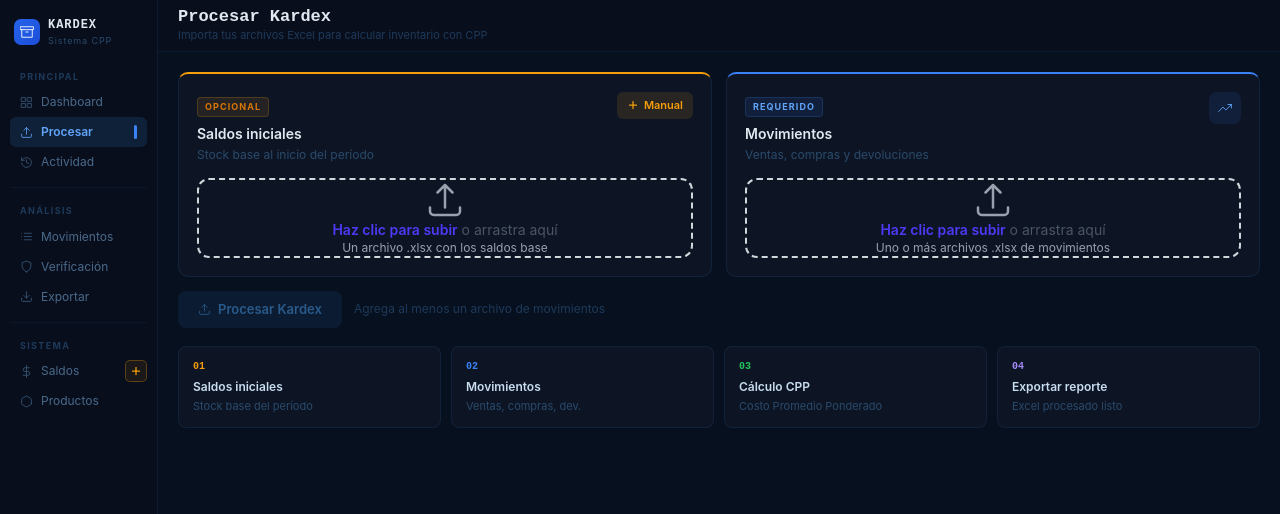
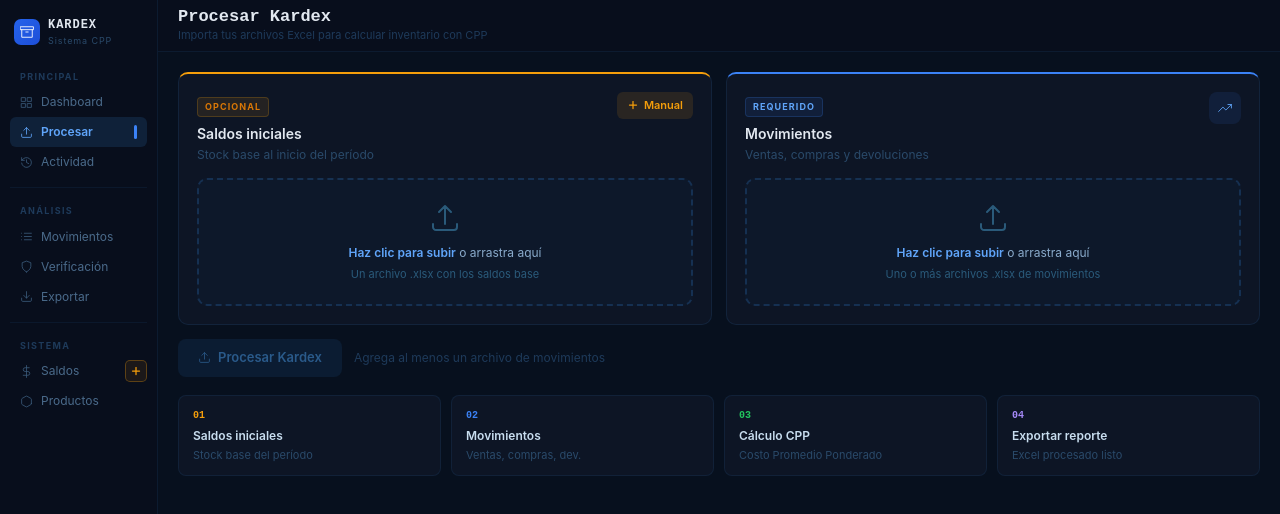
Before and after one commit to Isaac-9026/Kardex-System, a React (Vite) app in the folder frontend/: page / in a window 1280 px wide. Shown: the top 514 px of the page. Built offline with nearby package versions, Linux system fonts and the light colour scheme.

Commit message:
refactor(file-uploader): rediseñar uploader acorde al estilo del panel

```diff
--- a/frontend/src/components/FileUploader.tsx
+++ b/frontend/src/components/FileUploader.tsx
@@ -12,15 +12,16 @@ interface FileUploaderProps {
 
 export default function FileUploader({
   label,
-  accept    = '.xlsx',
-  multiple  = false,
+  accept      = '.xlsx',
+  multiple    = false,
   onChange,
-  files     = [],
-  disabled  = false,
+  files       = [],
+  disabled    = false,
   description,
 }: FileUploaderProps) {
-  const inputRef  = useRef<HTMLInputElement>(null)
+  const inputRef             = useRef<HTMLInputElement>(null)
   const [dragging, setDragging] = useState(false)
+  const [hovered,  setHovered]  = useState(false)
 
   const handleFiles = useCallback((incoming: FileList | null) => {
     if (!incoming) return
@@ -31,6 +32,7 @@ export default function FileUploader({
   const handleDrop = useCallback((e: React.DragEvent) => {
     e.preventDefault()
     setDragging(false)
+    setHovered(false)
     if (disabled) return
     handleFiles(e.dataTransfer.files)
   }, [disabled, handleFiles])
@@ -48,81 +50,103 @@ export default function FileUploader({
 
   const handleChange = (e: React.ChangeEvent<HTMLInputElement>) => {
     handleFiles(e.target.files)
-    // Reset para permitir subir el mismo archivo nuevamente
     e.target.value = ''
   }
 
   const eliminarArchivo = (index: number) => {
-    const nuevos = files.filter((_, i) => i !== index)
-    onChange(nuevos)
+    onChange(files.filter((_, i) => i !== index))
   }
 
+  const active = dragging || hovered
+
   return (
-    <div className="w-full">
-      {/* Label */}
-      <p className="text-sm font-semibold text-gray-700 mb-2">{label}</p>
+    <div style={{ width: '100%' }}>
+      {label && (
+        <p style={{ fontSize: 12, fontWeight: 600, color: '#4a7a9a', marginBottom: 8 }}>
+          {label}
+        </p>
+      )}
 
-      {/* Zona de drop */}
+      {/* ── Zona de drop ── */}
       <div
         onClick={handleClick}
         onDrop={handleDrop}
         onDragOver={handleDragOver}
         onDragLeave={handleDragLeave}
-        className={[
-          'border-2 border-dashed rounded-xl p-6 text-center cursor-pointer transition-all',
-          dragging
-            ? 'border-indigo-500 bg-indigo-50'
-            : 'border-gray-300 hover:border-indigo-400 hover:bg-gray-50',
-          disabled ? 'opacity-50 cursor-not-allowed' : '',
-        ].join(' ')}
+        onMouseEnter={() => { if (!disabled) setHovered(true) }}
+        onMouseLeave={() => setHovered(false)}
+        style={{
+          border: `2px dashed ${active ? '#3b82f6' : 'rgba(56,139,221,0.22)'}`,
+          borderRadius: 10,
+          padding: '22px 16px',
+          textAlign: 'center',
+          cursor: disabled ? 'not-allowed' : 'pointer',
+          transition: 'border-color .15s, background .15s',
+          background: active
+            ? 'rgba(59,130,246,0.08)'
+            : 'rgba(56,139,221,0.03)',
+          opacity: disabled ? 0.5 : 1,
+          display: 'flex',
+          flexDirection: 'column',
+          alignItems: 'center',
+          justifyContent: 'center',
+          gap: 10,
+          minHeight: 110,
+        }}
       >
-        {/* Ícono */}
-        <div className="flex justify-center mb-3">
         <svg
-            className={`w-10 h-10 ${dragging ? 'text-indigo-500' : 'text-gray-400'}`}
+          width="32" height="32"
           fill="none" viewBox="0 0 24 24" stroke="currentColor"
+          style={{ color: active ? '#3b82f6' : '#2a5a7a', transition: 'color .15s' }}
         >
           <path
             strokeLinecap="round" strokeLinejoin="round" strokeWidth={1.5}
-              d="M3 16.5v2.25A2.25 2.25 0 005.25 21h13.5A2.25 2.25 0
-                 0021 18.75V16.5m-13.5-9L12 3m0 0l4.5 4.5M12 3v13.5"
+            d="M3 16.5v2.25A2.25 2.25 0 005.25 21h13.5A2.25 2.25 0 0021
+               18.75V16.5m-13.5-9L12 3m0 0l4.5 4.5M12 3v13.5"
           />
         </svg>
-        </div>
 
-        <p className="text-sm text-gray-600">
-          <span className="font-semibold text-indigo-600">Haz clic para subir</span>
+        <div>
+          <p style={{ fontSize: 12, color: '#8aabcc', margin: 0 }}>
+            <span style={{ fontWeight: 600, color: active ? '#93c5fd' : '#60a5fa' }}>
+              Haz clic para subir
+            </span>
             {' '}o arrastra aquí
           </p>
-        <p className="text-xs text-gray-400 mt-1">
+          <p style={{ fontSize: 11, color: '#2a5a7a', marginTop: 4 }}>
             {description || 'Solo archivos .xlsx'}
           </p>
         </div>
+      </div>
 
-      {/* Input oculto */}
+      {/* ── Input oculto ── */}
       <input
         ref={inputRef}
         type="file"
         accept={accept}
         multiple={multiple}
-        className="hidden"
+        style={{ display: 'none' }}
         onChange={handleChange}
         disabled={disabled}
       />
 
-      {/* Lista de archivos seleccionados */}
+      {/* ── Lista de archivos ── */}
       {files.length > 0 && (
-        <ul className="mt-3 space-y-2">
+        <ul style={{ marginTop: 10, listStyle: 'none', padding: 0, display: 'flex', flexDirection: 'column', gap: 6 }}>
           {files.map((file, i) => (
             <li
               key={i}
-              className="flex items-center justify-between bg-indigo-50 border
-                         border-indigo-200 rounded-lg px-3 py-2"
+              style={{
+                display: 'flex', alignItems: 'center', justifyContent: 'space-between',
+                background: '#0d1525',
+                border: '1px solid rgba(59,130,246,0.3)',
+                borderRadius: 8, padding: '7px 12px',
+              }}
             >
-              <div className="flex items-center gap-2 min-w-0">
+              <div style={{ display: 'flex', alignItems: 'center', gap: 8, minWidth: 0 }}>
                 <svg
-                  className="w-4 h-4 text-indigo-500 shrink-0"
-                  fill="none" viewBox="0 0 24 24" stroke="currentColor"
+                  width="14" height="14" fill="none" viewBox="0 0 24 24" stroke="currentColor"
+                  style={{ color: '#60a5fa', flexShrink: 0 }}
                 >
                   <path
                     strokeLinecap="round" strokeLinejoin="round" strokeWidth={2}
@@ -131,25 +155,20 @@ export default function FileUploader({
                        01.293.707V19a2 2 0 01-2 2z"
                   />
                 </svg>
-                <span className="text-sm text-indigo-700 font-medium truncate">
+                <span style={{
+                  fontSize: 12, fontWeight: 500, color: '#c8ddef',
+                  fontFamily: "'IBM Plex Mono', monospace",
+                  overflow: 'hidden', textOverflow: 'ellipsis', whiteSpace: 'nowrap',
+                }}>
                   {file.name}
                 </span>
-                <span className="text-xs text-gray-400 shrink-0">
+                <span style={{ fontSize: 11, color: '#2a5a7a', flexShrink: 0 }}>
                   ({(file.size / 1024).toFixed(0)} KB)
                 </span>
               </div>
 
               {!disabled && (
-                <button
-                  onClick={(e) => { e.stopPropagation(); eliminarArchivo(i) }}
-                  className="ml-2 text-gray-400 hover:text-red-500 transition-colors shrink-0"
-                  title="Eliminar"
-                >
-                  <svg className="w-4 h-4" fill="none" viewBox="0 0 24 24" stroke="currentColor">
-                    <path strokeLinecap="round" strokeLinejoin="round" strokeWidth={2}
-                      d="M6 18L18 6M6 6l12 12" />
-                  </svg>
-                </button>
+                <DeleteBtn onClick={() => eliminarArchivo(i)} />
               )}
             </li>
           ))}
@@ -158,3 +177,26 @@ export default function FileUploader({
     </div>
   )
 }
+
+function DeleteBtn({ onClick }: { onClick: () => void }) {
+  const [hov, setHov] = useState(false)
+  return (
+    <button
+      onClick={e => { e.stopPropagation(); onClick() }}
+      onMouseEnter={() => setHov(true)}
+      onMouseLeave={() => setHov(false)}
+      style={{
+        background: 'none', border: 'none', cursor: 'pointer',
+        color: hov ? '#f87171' : '#2a5a7a',
+        marginLeft: 8, flexShrink: 0,
+        display: 'flex', alignItems: 'center',
+        transition: 'color .1s',
+      }}
+      title="Eliminar"
+    >
+      <svg width="14" height="14" fill="none" viewBox="0 0 24 24" stroke="currentColor">
+        <path strokeLinecap="round" strokeLinejoin="round" strokeWidth={2} d="M6 18L18 6M6 6l12 12" />
+      </svg>
+    </button>
+  )
+}
```
Lines whose indentation alone changed are shown as unchanged.
